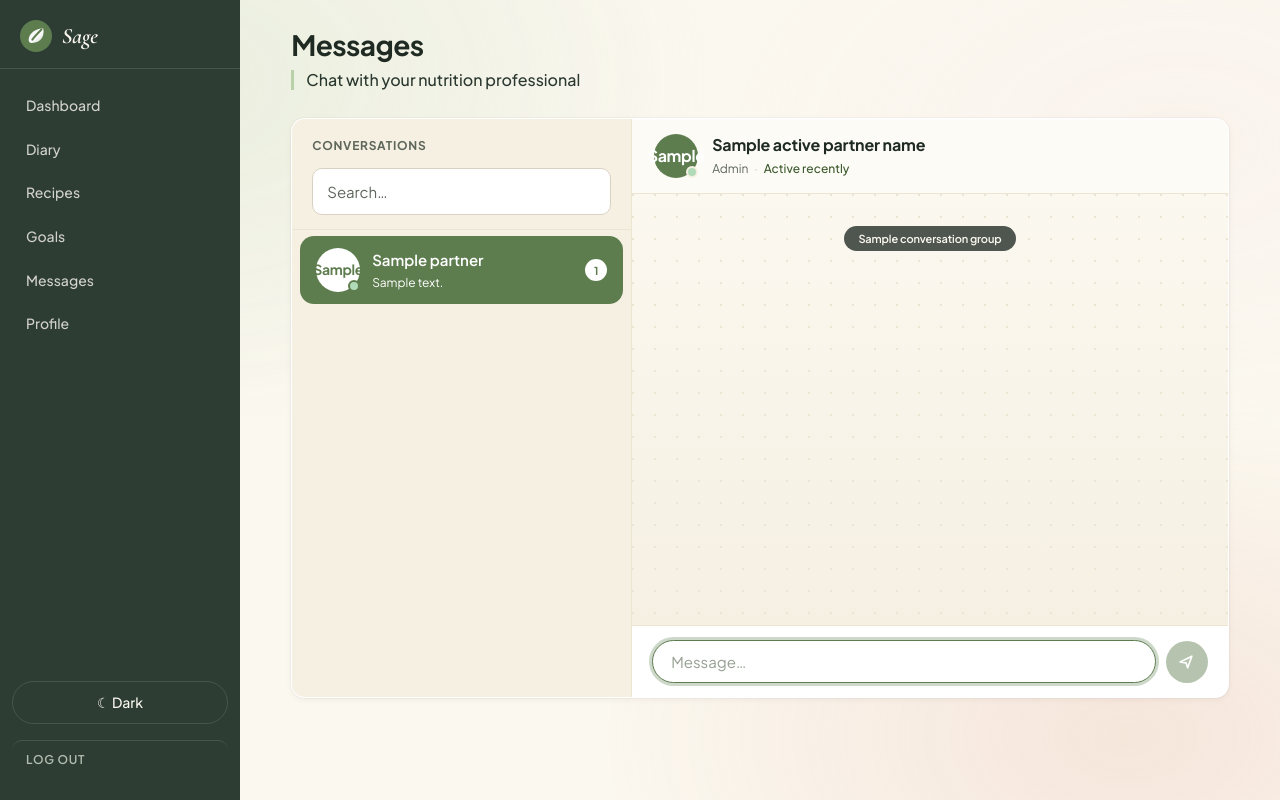
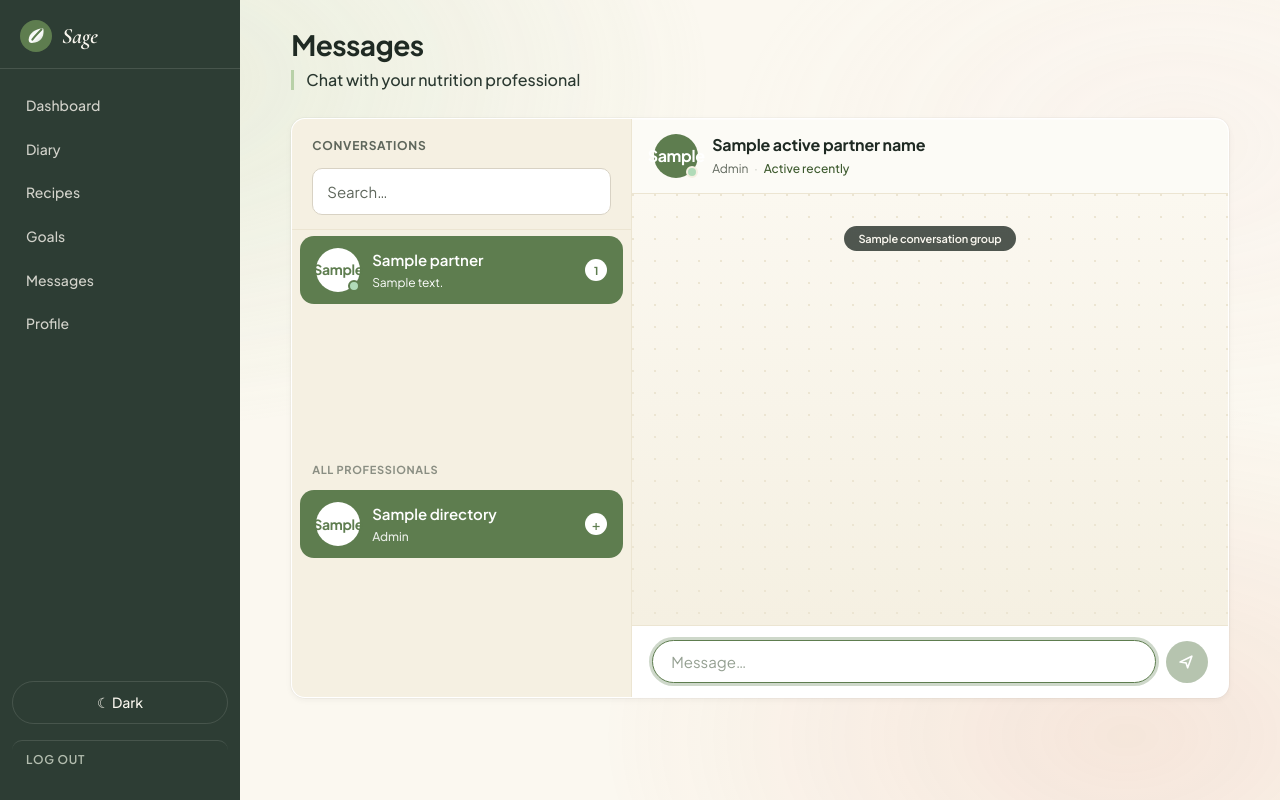
Before and after one commit to X-07-xqf/2850final-project, a Spring app: page /subscriber/messages in a window 1280 px wide. Run offline with Thymeleaf, Linux system fonts and the light colour scheme; the template is opened without the code that fills it: most values are stand-ins (such as "Sample title", 1, 10 or a date in 2020); data that the repository does not hold is empty; database files in the repository are not loaded.

Commit message:
feat: messages directory — anyone can DM any opposite-role user (v0.6.30) (closes #107) (#108)
Subscribers and professionals can now start fresh conversations from
the messages sidebar without needing to know a URL. New "All
professionals" / "All clients" directory section lists every user of
the opposite role you haven't yet exchanged messages with.

MessageService.getEligibleNewPartners(userId, role):
- Queries Users where role = opposite-of-current, excludes self and
  every user already in AdviceMessages history. Returns the same map
  shape as getConversationPartners (partnerId, partnerName,
  partnerInitials, partnerRole) so templates can reuse the markup.

MessageRoutes:
- Both GET /messages and GET /messages/{partnerId} now also fetch
  and pass `directory` to the template.

Templates (subscriber + professional):
- Append a .conv-list__divider + a second .conv-list with the
  directory rows. Same .conv-list__row markup so the existing JS
  filter (data-name substring match) sweeps both sections.
- Directory items get a dashed '+' glyph instead of the unread badge
  to read as "start a chat" affordance.
- Empty-state copy refreshed.

Existing GET /messages/{partnerId} already handled never-messaged
partners (UserService.getById + empty conversation list), so no
route logic changes beyond passing the directory.

Co-authored-by: chlwu0777 <chlwu.0777@gmail.com>

```diff
--- a/2850final project/src/main/kotlin/com/goodfood/messages/MessageRoutes.kt
+++ b/2850final project/src/main/kotlin/com/goodfood/messages/MessageRoutes.kt
@@ -40,13 +40,14 @@
     get("/messages") {
         val session = call.sessions.get<UserSession>() ?: return@get call.respondRedirect("/login")
         val partners = MessageService.getConversationPartners(session.userId)
+        val directory = MessageService.getEligibleNewPartners(session.userId, session.role)
         val unread = MessageService.getUnreadCount(session.userId)
         val firstPartner = partners.firstOrNull(); val firstPartnerId = firstPartner?.get("partnerId") as? Int
         val conversation = if (firstPartnerId != null) MessageService.getConversation(session.userId, firstPartnerId) else emptyList()
         val groups = groupByDate(conversation, LocalDate.now())
         val template = if (session.role == "professional") "professional/messages" else "subscriber/messages"
         call.respond(ThymeleafContent(template, model(
-            "session" to session, "partners" to partners,
+            "session" to session, "partners" to partners, "directory" to directory,
             "conversation" to conversation, "conversationGroups" to groups,
             "activePartnerId" to firstPartnerId, "activePartnerName" to (firstPartner?.get("partnerName") ?: ""),
             "activePartnerInitials" to (firstPartner?.get("partnerInitials") ?: ""),
@@ -58,6 +59,7 @@
         val session = call.sessions.get<UserSession>() ?: return@get call.respondRedirect("/login")
         val partnerId = call.parameters["partnerId"]?.toIntOrNull() ?: return@get call.respondRedirect("/messages")
         val partners = MessageService.getConversationPartners(session.userId)
+        val directory = MessageService.getEligibleNewPartners(session.userId, session.role)
         val conversation = MessageService.getConversation(session.userId, partnerId)
         val groups = groupByDate(conversation, LocalDate.now())
         val partner = UserService.getById(partnerId)
@@ -67,7 +69,7 @@
         val pRole = partner?.get(Users.role) ?: ""
         val template = if (session.role == "professional") "professional/messages" else "subscriber/messages"
         call.respond(ThymeleafContent(template, model(
-            "session" to session, "partners" to partners,
+            "session" to session, "partners" to partners, "directory" to directory,
             "conversation" to conversation, "conversationGroups" to groups,
             "activePartnerId" to partnerId, "activePartnerName" to pName,
             "activePartnerInitials" to pInitials, "activePartnerRole" to pRole,
--- a/2850final project/src/main/resources/static/css/styles.css
+++ b/2850final project/src/main/resources/static/css/styles.css
@@ -2193,6 +2193,55 @@
     color: var(--color-primary);
 }
 
+/* Directory section: section header + new-conversation row variant */
+.conv-list__divider {
+    margin: 18px 16px 6px;
+    padding: 0 4px;
+    font-size: 11px;
+    font-weight: 700;
+    text-transform: uppercase;
+    letter-spacing: var(--tracking-wide);
+    color: var(--text-soft);
+    opacity: 0.7;
+}
+.conv-list__divider span { display: inline-block; }
+
+.conv-list__item--new .conv-list__preview {
+    text-transform: capitalize;
+    color: var(--color-primary);
+    font-weight: 500;
+}
+.conv-list__item--active.conv-list__item--new .conv-list__preview {
+    color: var(--color-primary-on);
+    opacity: 0.85;
+}
+.conv-list__new {
+    flex-shrink: 0;
+    width: 22px;
+    height: 22px;
+    border-radius: var(--radius-pill);
+    background: transparent;
+    border: 1px dashed var(--color-border-strong);
+    color: var(--text-soft);
+    font-size: 14px;
+    font-weight: 500;
+    line-height: 18px;
+    display: inline-flex;
+    align-items: center;
+    justify-content: center;
+    transition: background var(--dur-fast) var(--ease), color var(--dur-fast) var(--ease);
+}
+.conv-list__item--new:hover .conv-list__new {
+    background: var(--color-primary);
+    color: var(--color-primary-on);
+    border-color: var(--color-primary);
+}
+.conv-list__item--active .conv-list__new {
+    background: var(--color-primary-on);
+    border-color: var(--color-primary-on);
+    color: var(--color-primary);
+}
+
 /* ---- Main chat panel ---- */
 .chat-main {
     display: flex;
--- a/2850final project/src/main/resources/templates/subscriber/messages.html
+++ b/2850final project/src/main/resources/templates/subscriber/messages.html
@@ -60,7 +60,27 @@
                         </a>
                     </li>
                 </ul>
-                <p class="empty-hint empty-hint--pad" th:if="${partners == null or partners.isEmpty()}">No conversations yet.</p>
+                <p class="empty-hint empty-hint--pad" th:if="${partners == null or partners.isEmpty()}">No conversations yet — start one below.</p>
+
+                <!-- Directory: every professional you haven't messaged yet -->
+                <div class="conv-list__divider" th:if="${directory != null and !directory.isEmpty()}">
+                    <span>All professionals</span>
+                </div>
+                <ul class="conv-list" th:if="${directory != null and !directory.isEmpty()}">
+                    <li th:each="p : ${directory}" class="conv-list__row" th:attr="data-name=${p.partnerName}">
+                        <a th:href="|/messages/${p.partnerId}|" class="conv-list__item conv-list__item--new"
+                           th:classappend="${activePartnerId != null and activePartnerId == p.partnerId} ? ' conv-list__item--active' : ''">
+                            <span class="conv-list__avatar">
+                                <span th:text="${p.partnerInitials}">AB</span>
+                            </span>
+                            <div class="conv-list__body">
+                                <span class="conv-list__name" th:text="${p.partnerName}">Name</span>
+                                <span class="conv-list__preview" th:text="${p.partnerRole}">role</span>
+                            </div>
+                            <span class="conv-list__new" aria-hidden="true">+</span>
+                        </a>
+                    </li>
+                </ul>
                 <p class="empty-hint empty-hint--pad chat-search__empty" hidden>No matches for that search.</p>
             </aside>
             <section class="chat-main">
```
Also changed, not shown: 2850final project/src/main/kotlin/com/goodfood/messages/MessageService.kt (+30 -0 lines), 2850final project/src/main/resources/templates/professional/messages.html (+21 -1 lines), 2850final project/CHANGELOG.md.
